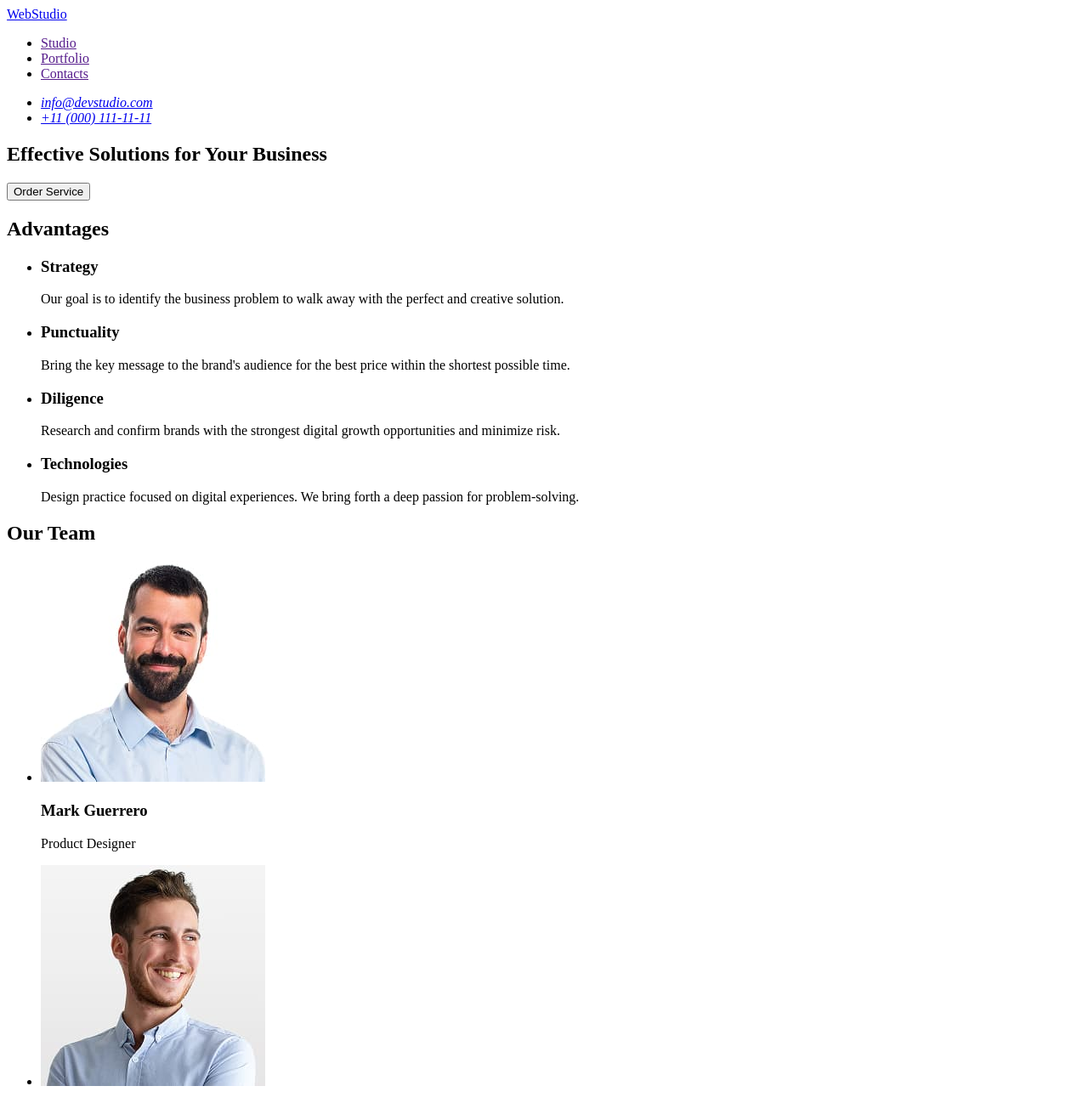
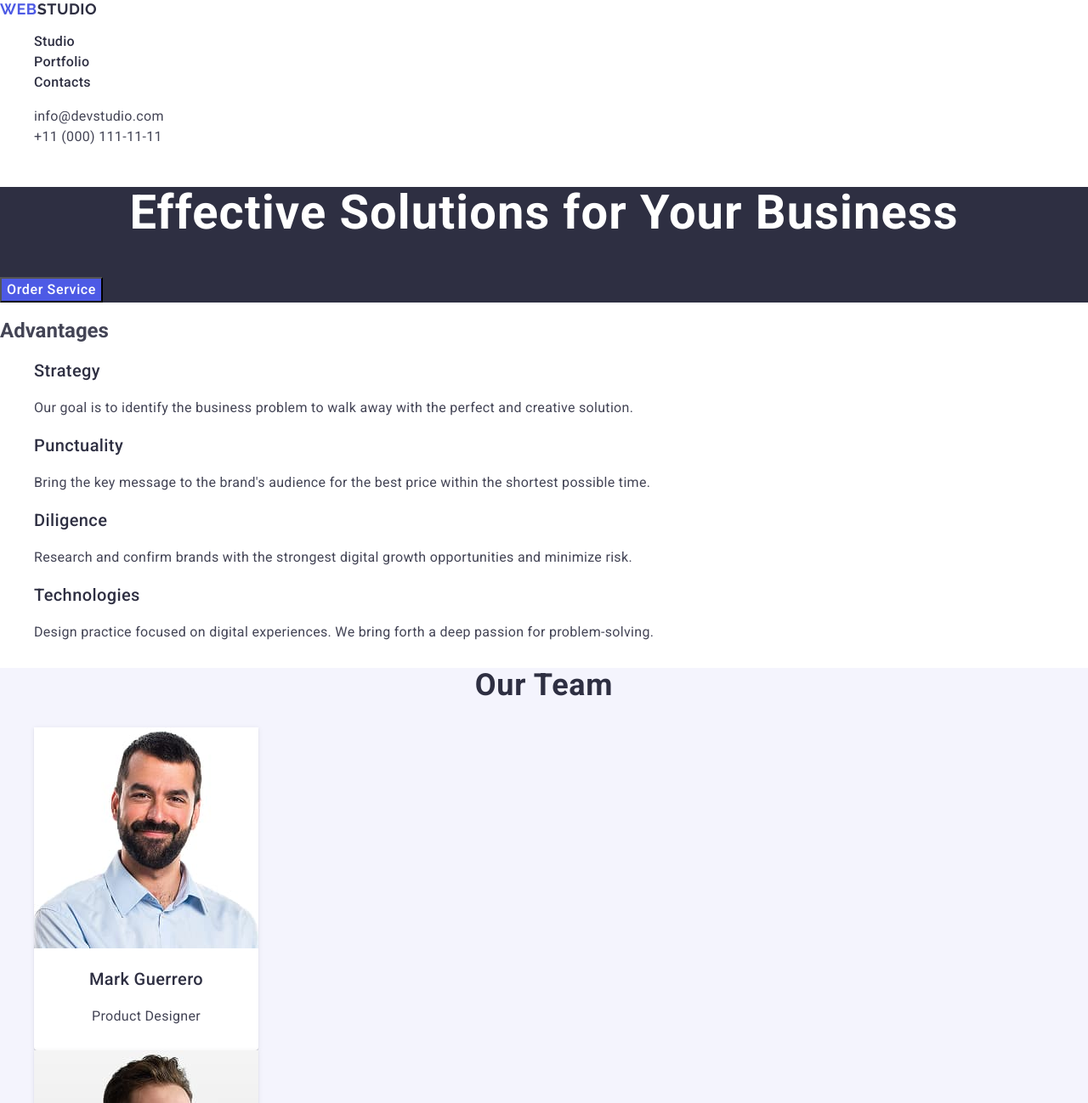
Before and after one commit to NorManYou/goit-markup-hw-02, a plain HTML site: page index.html in a window 1280 px wide. Shown: the top 1298 px of the page at 85% size. Drawn offline with nearby package versions, Linux system fonts and the light colour scheme.

Commit message:
Update css html

```diff
--- a/css/styles.css
+++ b/css/styles.css
@@ -0,0 +1,211 @@
+body {
+    font-family: 'Roboto', sans-serif;
+    color: #434455;
+    background-color: #fff;
+}
+
+ul,
+ol {
+    list-style-type: none;
+}
+
+a {
+    text-decoration: none;
+}
+
+.logo {
+    font-family: 'Raleway', sans-serif;
+    font-weight: 700;
+    font-size: 18px;
+    line-height: 1.17;
+    letter-spacing: 0.03em;
+    text-transform: uppercase;
+    color: #4d5ae5;
+}
+
+.header-logo .logo-part {
+    color: #2e2f42;
+}
+
+.footer-logo .logo-part {
+    color: #f4f4fd;
+}
+
+.nav-link {
+    font-weight: 500;
+    font-size: 16px;
+    line-height: 1.5;
+    letter-spacing: 0.02em;
+    color: #2e2f42;
+}
+
+.contacts {
+    font-style: normal;
+}
+
+.contacts-link {
+    font-size: 16px;
+    line-height: 1.5;
+    letter-spacing: 0.02em;
+    color: #434455;
+}
+
+.nav-link:hover,
+.nav-link:focus,
+.contacts-link:hover,
+.contacts-link:focus {
+    color: #404bbf;
+}
+
+/* starter-section */
+
+.section-starter{
+background: #2e2f42;
+}
+.starter-text{
+    font-family: "Roboto", sans-serif;
+    font-weight: 700;
+    font-size: 56px;
+
+    /* line-height: 60px; */
+    line-height: 1.07143;
+    letter-spacing: 0.02em;
+    text-align: center;
+    color: #fff;
+}
+
+.starter-button{
+        font-family: "Roboto", sans-serif;
+        font-weight: 500;
+        font-size: 16px;
+
+        /* line-height: 24px; */
+        line-height: 1.5;
+        letter-spacing: 0.04em;
+        color: #fff;
+        background-color: #4d5ae5;
+}
+.starter-button:hover,
+.starter-button:focus{
+background: #404bbf;
+}
+
+/* advantages-section */
+
+.advantages-title{
+    font-family: "Roboto", sans-serif;
+        font-weight: 500;
+        font-size: 20px;
+
+        /* line-height: 24px; */
+        line-height: 1.2;
+        letter-spacing: 0.02em;
+        color: #2e2f42;
+}
+.advantages-text{
+    font-family: "Roboto", sans-serif;
+        font-weight: 400;
+        font-size: 16px;
+
+        /* line-height: 24px; */
+        line-height: 1.5;
+        letter-spacing: 0.02em;
+        color: #434455;
+}
+
+/* team-section */
+
+.team-section{
+    background-color: #f4f4fd;
+}
+.team-title{
+    font-family: "Roboto", sans-serif;
+        font-weight: 700;
+        font-size: 36px;
+
+        /* line-height: 40px; */
+        line-height: 1.11111;
+        letter-spacing: 0.02em;
+        text-align: center;
+        color: #2e2f42;
+}
+.team-item-title{
+    font-family: "Roboto", sans-serif;
+        font-weight: 500;
+        font-size: 20px;
+
+        /* line-height: 24px; */
+        line-height: 1.2;
+        letter-spacing: 0.02em;
+        text-align: center;
+        color: #2e2f42;
+}
+.team-item-text{
+    font-family: "Roboto", sans-serif;
+        font-weight: 400;
+        font-size: 16px;
+
+        /* line-height: 24px; */
+        line-height: 1.5;
+        letter-spacing: 0.02em;
+        text-align: center;
+        color: #434455;
+}
+.team-item{
+        border-radius: 0 0 4px 4px;
+        padding: 0px 0px 32px 0px;
+        width: 264px;
+        height: 380px;
+        box-shadow: 0 2px 1px 0 rgba(46, 47, 66, 0.08), 0 1px 1px 0 rgba(46, 47, 66, 0.16), 0 1px 6px 0 rgba(46, 47, 66, 0.08);
+        background: #fff;
+}
+
+/* portfolio-section */
+
+.portfolio-title{
+    font-family: "Roboto", sans-serif;
+        font-weight: 700;
+        font-size: 36px;
+
+        /* line-height: 40px; */
+        line-height: 1.11111;
+        letter-spacing: 0.02em;
+        text-align: center;
+        color: #2e2f42;
+}
+.portfolio-item-title{
+    font-family: "Roboto", sans-serif;
+        font-weight: 500;
+        font-size: 20px;
+
+        /* line-height: 24px; */
+        line-height: 1.2;
+        letter-spacing: 0.02em;
+        color: #2e2f42;
+}
+.portfolio-item-text{
+font-family: "Roboto", sans-serif;
+    font-weight: 400;
+    font-size: 16px;
+
+    /* line-height: 24px; */
+    line-height: 1.5;
+    letter-spacing: 0.02em;
+    color: #434455;
+}
+
+
+/* footer */
+.page-footer{
+    background: #2e2f42;
+}
+.footer-text{
+    font-family: "Roboto", sans-serif;
+        font-weight: 400;
+        font-size: 16px;
+
+        /* line-height: 24px; */
+        line-height: 1.5;
+        letter-spacing: 0.02em;
+        color: #f4f4fd;
+}
--- a/index.html
+++ b/index.html
@@ -4,136 +4,166 @@
     <meta charset="UTF-8" />
     <meta name="viewport" content="width=device-width, initial-scale=1.0" />
     <title>WebStudio</title>
+    <link
+      rel="stylesheet"
+      href="https://cdnjs.cloudflare.com/ajax/libs/modern-normalize/2.0.0/modern-normalize.min.css"
+      integrity="sha512-4xo8blKMVCiXpTaLzQSLSw3KFOVPWhm/TRtuPVc4WG6kUgjH6J03IBuG7JZPkcWMxJ5huwaBpOpnwYElP/m6wg=="
+      crossorigin="anonymous"
+      referrerpolicy="no-referrer"
+    />
+
+    <link rel="preconnect" href="https://fonts.googleapis.com" />
+    <link rel="preconnect" href="https://fonts.gstatic.com" crossorigin />
+    <link
+      href="https://fonts.googleapis.com/css2?family=Raleway:wght@700&family=Roboto:wght@400;500;700&display=swap"
+      rel="stylesheet"
+    />
+
+    <link rel="stylesheet" href="./css/styles.css" />
   </head>
   <body>
-    <header>
-      <nav>
-        <a href="./index.html">WebStudio</a>
-        <ul>
-          <li><a href="">Studio</a></li>
-          <li><a href="">Portfolio</a></li>
-          <li><a href="">Contacts</a></li>
+    <header class="page-header">
+      <nav class="header-nav">
+        <a class="logo header-logo" href="./index.html"
+          >Web<span class="logo-part">Studio</span></a
+        >
+        <ul class="nav-list">
+          <li class="nav-item">
+            <a class="nav-link" href="./index.html">Studio</a>
+          </li>
+          <li class="nav-item"><a class="nav-link" href="">Portfolio</a></li>
+          <li class="nav-item"><a class="nav-link" href="">Contacts</a></li>
         </ul>
       </nav>
-      <address>
-        <ul>
-          <li><a href="mailto:info@devstudio.com">info@devstudio.com</a></li>
-          <li><a href="tel:+110001111111">+11 (000) 111-11-11</a></li>
+      <address class="contacts">
+        <ul class="contacts-list">
+          <li class="contacts-item">
+            <a class="contacts-link" href="mailto:info@devstudio.com"
+              >info@devstudio.com</a
+            >
+          </li>
+          <li class="contacts-item">
+            <a class="contacts-link" href="tel:+110001111111"
+              >+11 (000) 111-11-11</a
+            >
+          </li>
         </ul>
       </address>
     </header>
 
-    <main>
-      <section>
-        <h1>Effective Solutions for Your Business</h1>
-        <button type="button">Order Service</button>
+    <main class="page-main">
+      <section class="section-starter">
+        <h1 class="starter-text">Effective Solutions for Your Business</h1>
+        <button class="starter-button" type="button">Order Service</button>
       </section>
-      <section>
-        <h2>Advantages</h2>
-        <ul>
-          <li>
-            <h3>Strategy</h3>
-            <p>
+      <section class="advantages-section">
+        <h2 class="secret_tittle">Advantages</h2>
+        <ul class="advantages-list">
+          <li class="advantages-list">
+            <h3 class="advantages-title">Strategy</h3>
+            <p class="advantages-text">
               Our goal is to identify the business problem to walk away with the
               perfect and creative solution.
             </p>
           </li>
 
-          <li>
-            <h3>Punctuality</h3>
-            <p>
+          <li class="advantages-list">
+            <h3 class="advantages-title">Punctuality</h3>
+            <p class="advantages-text">
               Bring the key message to the brand's audience for the best price
               within the shortest possible time.
             </p>
           </li>
 
-          <li>
-            <h3>Diligence</h3>
-            <p>
+          <li class="advantages-list">
+            <h3 class="advantages-title">Diligence</h3>
+            <p class="advantages-text">
               Research and confirm brands with the strongest digital growth
               opportunities and minimize risk.
             </p>
           </li>
 
-          <li>
-            <h3>Technologies</h3>
-            <p>
+          <li class="advantages-list">
+            <h3 class="advantages-title">Technologies</h3>
+            <p class="advantages-text">
               Design practice focused on digital experiences. We bring forth a
               deep passion for problem-solving.
             </p>
           </li>
         </ul>
       </section>
-      <section>
-        <h2>Our Team</h2>
-        <ul>
-          <li>
+      <section class="team-section">
+        <h2 class="team-title">Our Team</h2>
+        <ul class="team-list">
+          <li class="team-item">
             <img src="./images/img-1.jpg" alt="Mark Guerrero" width="264" />
-            <h3>Mark Guerrero</h3>
-            <p>Product Designer</p>
+            <h3 class="team-item-title">Mark Guerrero</h3>
+            <p class="team-item-text">Product Designer</p>
           </li>
-          <li>
+          <li class="team-item">
             <img src="./images/img-2.jpg" alt="Tom Ford" width="264" />
-            <h3>Tom Ford</h3>
-            <p>Frontend Developer</p>
+            <h3 class="team-item-title">Tom Ford</h3>
+            <p class="team-item-text">Frontend Developer</p>
           </li>
-          <li>
+          <li class="team-item">
             <img src="./images/img-3.jpg" alt="Camila Garcia" width="264" />
-            <h3>Camila Garcia</h3>
-            <p>Marketing</p>
+            <h3 class="team-item-title">Camila Garcia</h3>
+            <p class="team-item-text">Marketing</p>
           </li>
-          <li>
+          <li class="team-item">
             <img src="./images/img-4.jpg" alt="Daniel Wilson" width="264" />
-            <h3>Daniel Wilson</h3>
-            <p>UI Designer</p>
+            <h3 class="team-item-title">Daniel Wilson</h3>
+            <p class="team-item-text">UI Designer</p>
           </li>
         </ul>
       </section>
 
-      <section>
-        <h2>Our Portfolio</h2>
-        <ul>
-          <li>
+      <section class="portfolio-section">
+        <h2 class="portfolio-title">Our Portfolio</h2>
+        <ul class="portfolio-list">
+          <li class="portfolio-item">
             <img src="./images/imge-5.jpg" alt="Banking App" width="360" />
-            <h3>Banking App</h3>
-            <p>App</p>
+            <h3 class="portfolio-item-title">Banking App</h3>
+            <p class="portfolio-item-text">App</p>
           </li>
-          <li>
+          <li class="portfolio-item">
             <img src="./images/imge-4.jpg" alt="Cashless Payment" width="360" />
-            <h3>Cashless Payment</h3>
-            <p>Marketing</p>
+            <h3 class="portfolio-item-title">Cashless Payment</h3>
+            <p class="portfolio-item-text">Marketing</p>
           </li>
-          <li>
+          <li class="portfolio-item">
             <img src="./images/imge-3.jpg" alt="Meditation App" width="360" />
-            <h3>Meditation App</h3>
-            <p>App</p>
+            <h3 class="portfolio-item-title">Meditation App</h3>
+            <p class="portfolio-item-text">App</p>
           </li>
-          <li>
+          <li class="portfolio-item">
             <img src="./images/imge-2.jpg" alt="Taxi Service" width="360" />
-            <h3>Taxi Service</h3>
-            <p>Marketing</p>
+            <h3 class="portfolio-item-title">Taxi Service</h3>
+            <p class="portfolio-item-text">Marketing</p>
           </li>
-          <li>
+          <li class="portfolio-item">
             <img
               src="./images/imge-1.jpg"
               alt="Screen Illustrations"
               width="360"
             />
-            <h3>Screen Illustrations</h3>
-            <p>Design</p>
+            <h3 class="portfolio-item-title">Screen Illustrations</h3>
+            <p class="portfolio-item-text">Design</p>
           </li>
-          <li>
+          <li class="portfolio-item">
             <img src="./images/imge-6.jpg" alt="Mark Guerrero" width="360" />
-            <h3>Online Courses</h3>
-            <p>Marketing</p>
+            <h3 class="portfolio-item-title">Online Courses</h3>
+            <p class="portfolio-item-text">Marketing</p>
           </li>
         </ul>
       </section>
     </main>
 
-    <footer>
-      <a href="./index.html"><span>Web</span>Studio</a>
-      <p>
+    <footer class="page-footer">
+      <a class="logo footer-logo" href="./index.html"
+        >Web<span class="logo-part">Studio</span></a
+      >
+      <p class="footer-text">
         Increase the flow of customers and sales for your business with digital
         marketing & growth solutions.
       </p>
```
